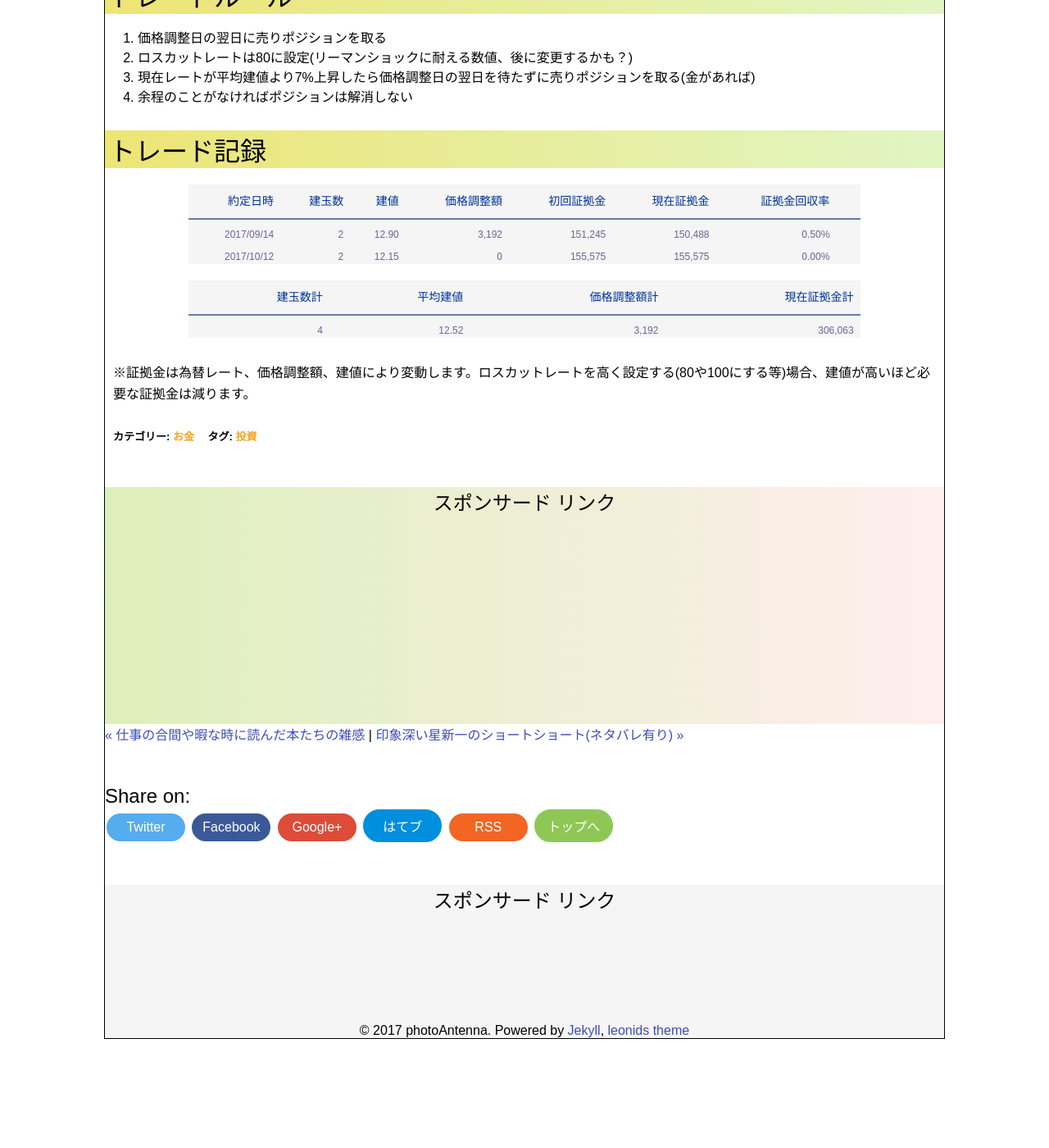
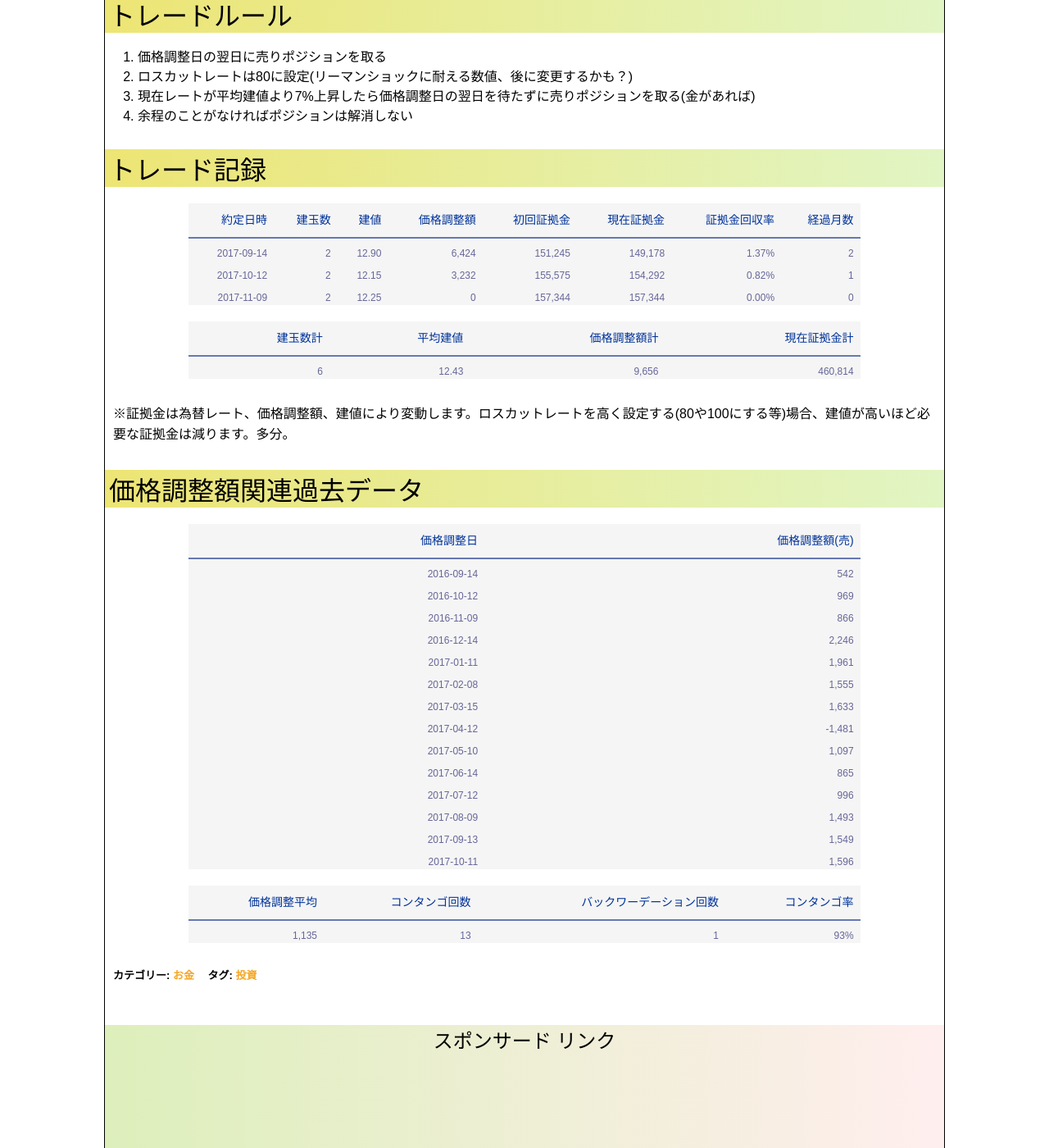
Before and after one commit to photoantenna/photoantenna.github.io, a Jekyll site: the page built from _posts/2017-01-26-vix.md, in a window 1280 px wide and 1400 px high, scrolled down 3772 px. Shown: the whole window at 82% size. Built offline with Jekyll 4.4.1, drawn with Linux system fonts in a browser that asks for light colours; before the commit the page ends 5047 px from its top, so only the background shows below that; some of the changed text lies outside the part shown.

Commit message:
ｖｉｘ記事更新

```diff
--- a/_posts/2017-01-26-vix.md
+++ b/_posts/2017-01-26-vix.md
@@ -8,7 +8,7 @@ tags: "投資"
 keywords: "VIX,米国vi,GMOクリック証券,CFD"
 table: true
 mokuji: true
-update: 2017-10-12
+update: 2017-11-9
 image:
   feature: money.jpg
 ---
@@ -72,13 +72,37 @@ VIX先物ではこのようなことが毎月繰り返される。コンタン
 
 ### トレード記録
 
-|約定日時|建玉数|建値|価格調整額|初回証拠金|現在証拠金|証拠金回収率|
-|-------:|-----:|---:|--------:|----:|-------:|--------:|
-|2017/09/14|2|12.90|3,192|151,245|150,488|0.50%|
-|2017/10/12|2|12.15|0|155,575|155,575|0.00%||
+|   約定日時 | 建玉数 |  建値 | 価格調整額 | 初回証拠金 | 現在証拠金 | 証拠金回収率 | 経過月数 |
+|-----------:|-------:|------:|-----------:|-----------:|-----------:|-------------:|---------:|
+| 2017-09-14 |      2 | 12.90 |      6,424 |    151,245 |    149,178 |        1.37% |        2 |
+| 2017-10-12 |      2 | 12.15 |      3,232 |    155,575 |    154,292 |        0.82% |        1 |
+| 2017-11-09 |      2 | 12.25 |          0 |    157,344 |    157,344 |        0.00% |        0 |
 
-|建玉数計|平均建値|価格調整額計|現在証拠金計|
-|------:|-----:|---------:|------:|
-|4|12.52|3,192|306,063|
+| 建玉数計 | 平均建値 | 価格調整額計 | 現在証拠金計 |
+|---------:|---------:|-------------:|-------------:|
+|        6 |    12.43 |        9,656 |      460,814 |
 
-※証拠金は為替レート、価格調整額、建値により変動します。ロスカットレートを高く設定する(80や100にする等)場合、建値が高いほど必要な証拠金は減ります。
+※証拠金は為替レート、価格調整額、建値により変動します。ロスカットレートを高く設定する(80や100にする等)場合、建値が高いほど必要な証拠金は減ります。多分。
+
+### 価格調整額関連過去データ
+
+| 価格調整日 | 価格調整額(売) |
+|-----------:|---------------:|
+| 2016-09-14 |            542 |
+| 2016-10-12 |            969 |
+| 2016-11-09 |            866 |
+| 2016-12-14 |          2,246 |
+| 2017-01-11 |          1,961 |
+| 2017-02-08 |          1,555 |
+| 2017-03-15 |          1,633 |
+| 2017-04-12 |         -1,481 |
+| 2017-05-10 |          1,097 |
+| 2017-06-14 |            865 |
+| 2017-07-12 |            996 |
+| 2017-08-09 |          1,493 |
+| 2017-09-13 |          1,549 |
+| 2017-10-11 |          1,596 |
+
+| 価格調整平均 | コンタンゴ回数 | バックワーデーション回数 | コンタンゴ率 |
+|-------------:|---------------:|-------------------------:|-------------:|
+|        1,135 |             13 |                        1 |          93% |
```
